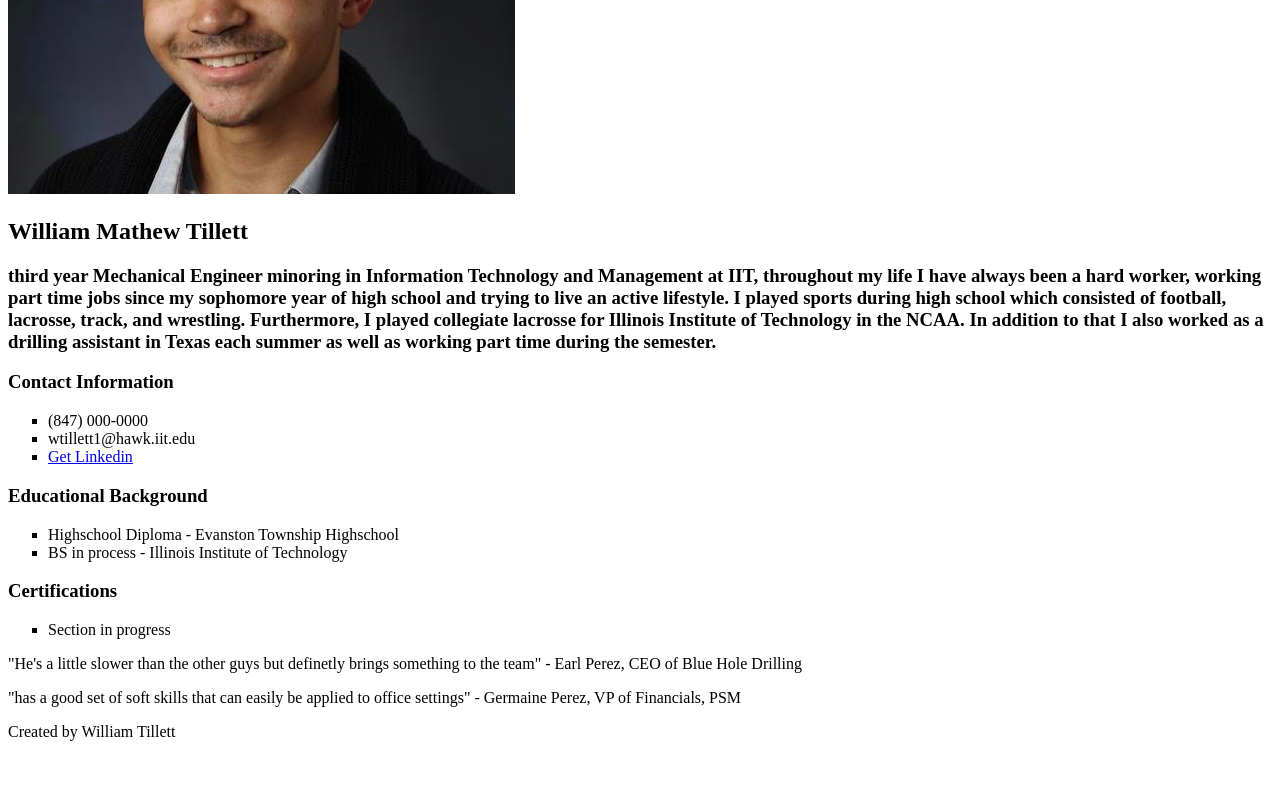
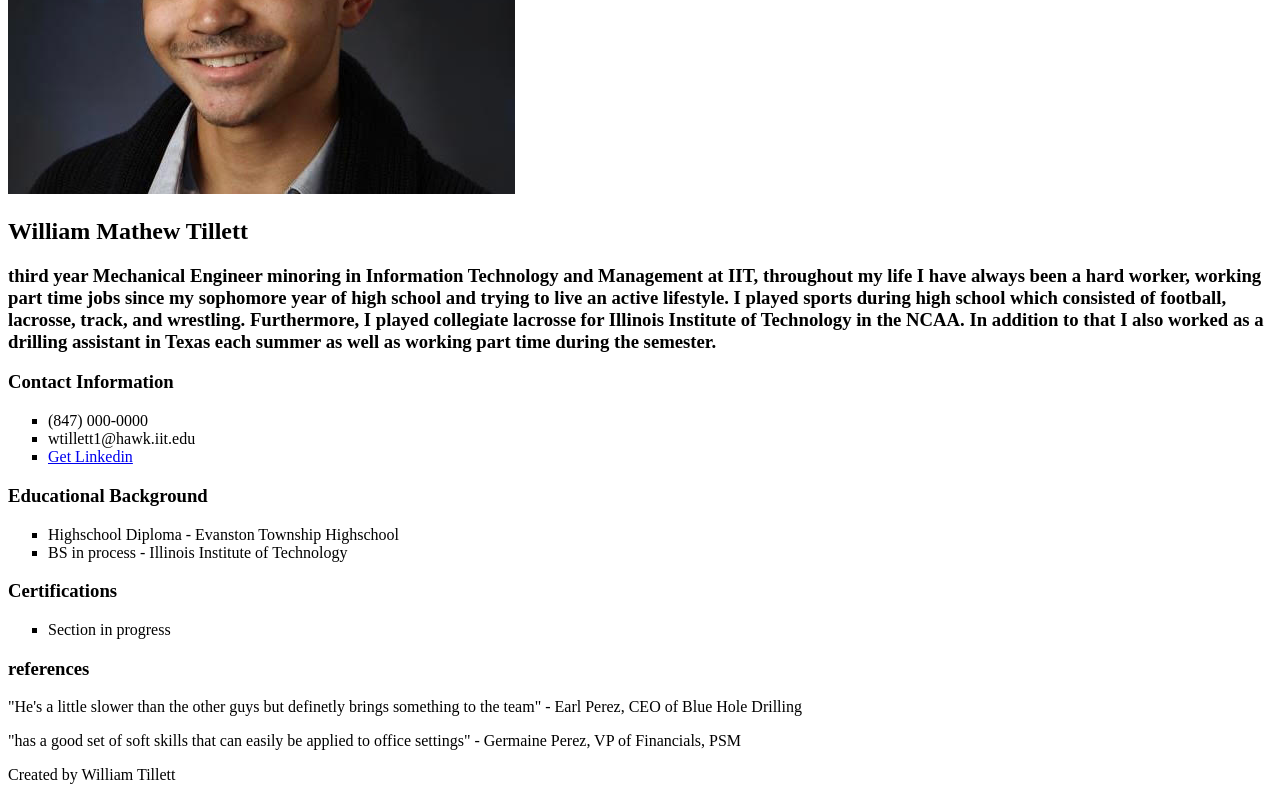
Before and after one commit to Willistillett/project1, a plain HTML site: page resume.html in a window 1280 px wide. Shown: the part 515-1315 px from the top of the page. Before the commit the page ends 1272 px from the top, so only its background shows below. Drawn offline with Linux system fonts and the light colour scheme.

Commit message:
Update resume.html

```diff
--- a/resume.html
+++ b/resume.html
@@ -42,6 +42,7 @@
 			</ul>
 	</section>
 	<section id="references">
+		<h3>references</h3>
 		<p>"He's a little slower than the other guys but definetly brings something to the team" - Earl Perez, CEO of Blue Hole Drilling</p>
 		<p>"has a good set of soft skills that can easily be applied to office settings" - Germaine Perez, VP of Financials, PSM</p>
 	</section>
```
